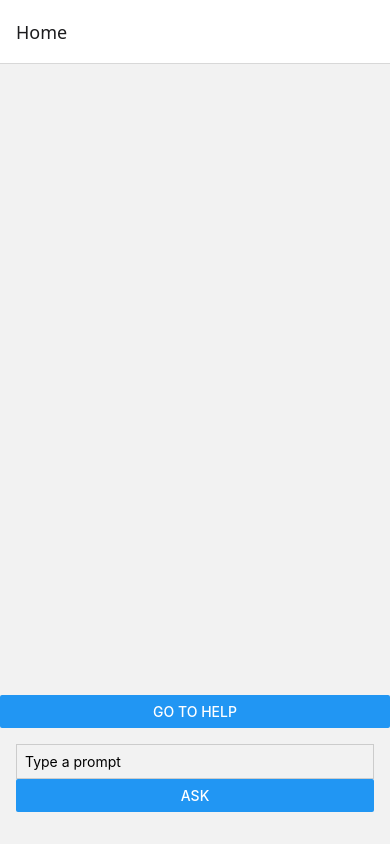
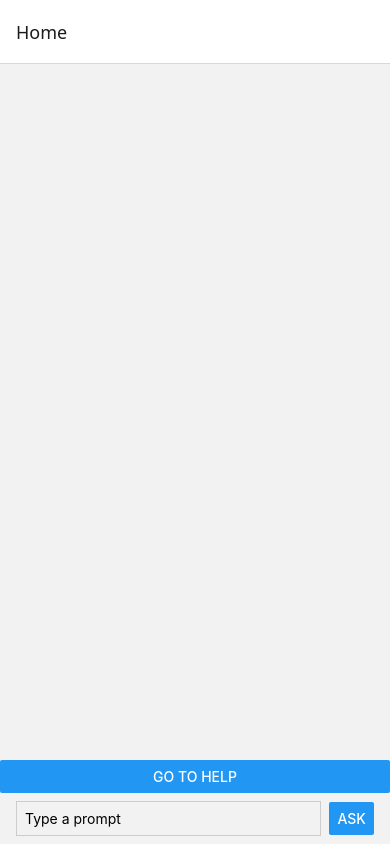
Before and after one commit to peterthelander/poc1, a React Native app: screen /Home in a window 390 px wide. Built offline with nearby package versions, Linux system fonts and the light colour scheme.

Commit message:
Ensure Ask button visible above keyboard

```diff
--- a/src/screens/HomeScreen.tsx
+++ b/src/screens/HomeScreen.tsx
@@ -22,6 +22,8 @@ export default function HomeScreen({ navigation }: Props) {
   const [history, setHistory] = useState<{ question: string; answer: string }[]>([]);
   const scrollViewRef = useRef<ScrollView>(null);
   const insets = useSafeAreaInsets();
+  const scrollToBottom = () =>
+    scrollViewRef.current?.scrollToEnd({ animated: true });
 
   const handleAsk = async () => {
     if (!prompt.trim()) return;
@@ -29,22 +31,25 @@ export default function HomeScreen({ navigation }: Props) {
     setHistory((prev) => [...prev, { question: prompt, answer: result }]);
     setPrompt('');
     Keyboard.dismiss();
+    scrollToBottom();
   };
 
   return (
     <KeyboardAvoidingView
       style={{ flex: 1 }}
       behavior={Platform.OS === 'ios' ? 'padding' : 'height'}
+      keyboardVerticalOffset={64}
     >
       <View style={styles.container}>
         <ScrollView
           ref={scrollViewRef}
           style={styles.history}
           keyboardShouldPersistTaps="handled"
-          contentContainerStyle={{ padding: 16, paddingBottom: 24 }}
-          onContentSizeChange={() =>
-            scrollViewRef.current?.scrollToEnd({ animated: true })
-          }
+          contentContainerStyle={{
+            padding: 16,
+            paddingBottom: insets.bottom + 96,
+          }}
+          onContentSizeChange={scrollToBottom}
         >
           {history.map((item, index) => (
             <View key={index} style={styles.entry}>
@@ -54,19 +59,28 @@ export default function HomeScreen({ navigation }: Props) {
           ))}
         </ScrollView>
         <Button title="Go to Help" onPress={() => navigation.navigate('Help')} />
-        <View style={{ padding: 16 }}>
+        <View
+          style={{
+            flexDirection: 'row',
+            alignItems: 'center',
+            gap: 8,
+            paddingHorizontal: 16,
+            paddingTop: 8,
+          }}
+        >
           <TextInput
-            style={styles.input}
+            style={[styles.input, { flex: 1 }]}
             value={prompt}
             onChangeText={setPrompt}
             placeholder="Type a prompt"
             returnKeyType="send"
             blurOnSubmit={false}
             onSubmitEditing={handleAsk}
+            onFocus={scrollToBottom}
           />
           <Button title="Ask" onPress={handleAsk} />
         </View>
-        <View style={{ height: insets.bottom + 16 }} />
+        <View style={{ height: insets.bottom + 8 }} />
       </View>
     </KeyboardAvoidingView>
   );
```
